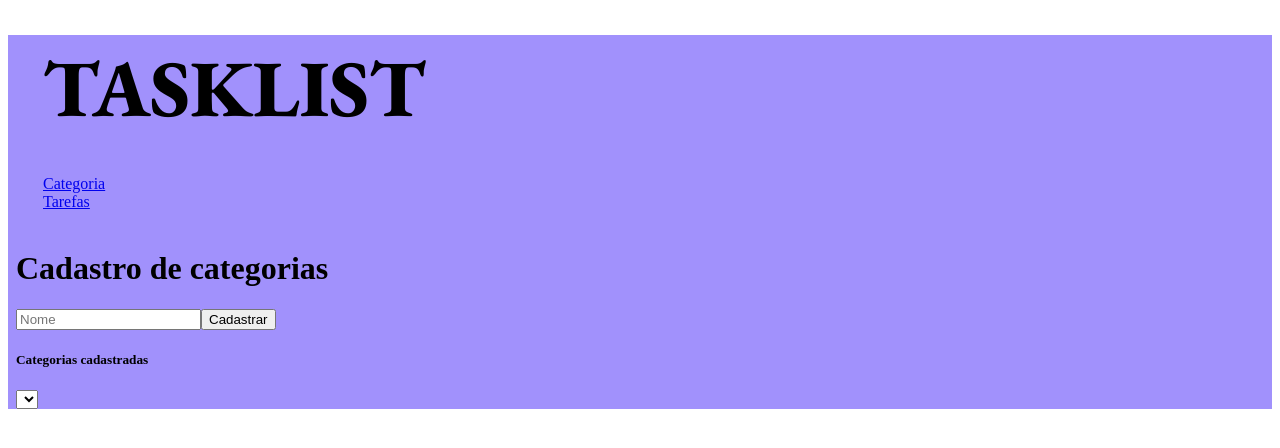
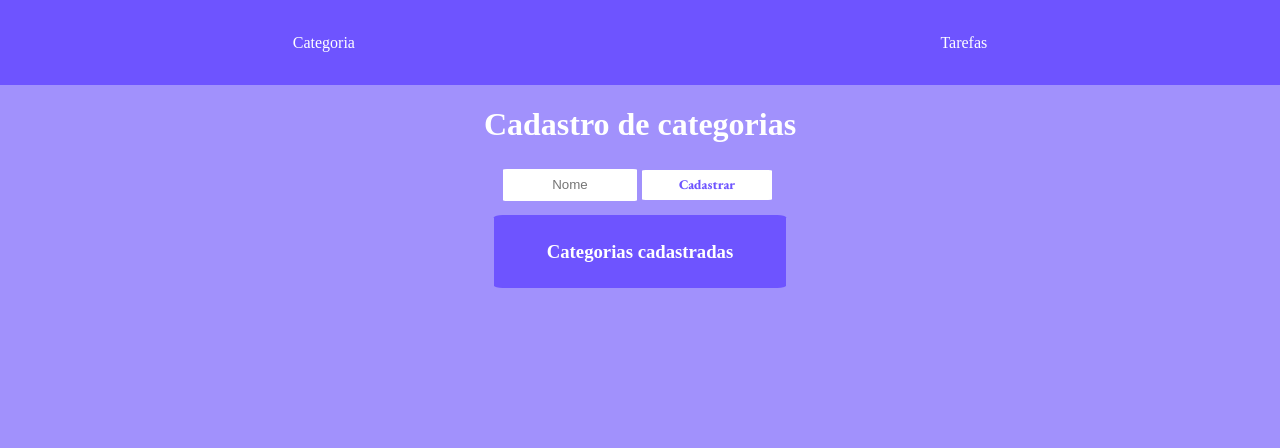
Before and after one commit to GabrielLukaA/TodoAPPHtml, an Angular app: page /categoria in a window 1280 px wide. Shown: the top 448 px of the page. Built offline with nearby package versions, Linux system fonts and the light colour scheme.

Commit message:
initStyle
Começou a ter um estilo próprio, faltando dividir em 3 e deixar menos bruto

```diff
--- a/src/app/app.component.css
+++ b/src/app/app.component.css
@@ -1,62 +1,2 @@
 @import url('https://fonts.googleapis.com/css2?family=EB+Garamond:wght@800&display=swap');
 @import url('https://fonts.googleapis.com/css2?family=Courier+Prime&family=EB+Garamond:wght@800&display=swap');
-
-html,
-body {
-  background-color: rgb(161, 145, 252);
-  height: 100%;
-  margin: 0;
-}
-
-#principal {
-  display: flex;
-  justify-content: space-around;
-}
-
-* {
-  margin: 35px;
-}
-
-h4 {
-  font-family: 'Courier Prime', monospace;
-  font-family: 'EB Garamond', serif;
-}
-
-h1 {
-  font-family: 'EB Garamond', serif;
-  font-size: 80px;
-}
-
-button {
-  font-family: 'Courier Prime', monospace;
-  font-family: 'EB Garamond', serif;
-  background-color: rgb(226, 218, 218);
-  border-radius: 3%;
-  border: none;
-  width: 175px;
-  height: 30px;
-}
-
-.item {
-  display: flex;
-  flex-direction: row;
-  background: rgb(141, 187, 255);
-  -webkit-box-shadow: 3px 3px 20px 2px rgba(0, 0, 0, 0.75);
-  -moz-box-shadow: 3px 3px 20px 2px rgba(0, 0, 0, 0.75);
-  box-shadow: 3px 3px 20px 2px rgba(0, 0, 0, 0.75);
-}
-
-#input {
-  border: none;
-  background-color: rgb(226, 218, 218);
-  padding: 10px;
-  border-radius: 3%;
-  display: inline-block;
-  text-align: center;
-}
-
-SELECT {
-  border: none;
-  background-color: rgb(226, 218, 218);
-  border-radius: 3%;
-}
--- a/src/app/app.component.html
+++ b/src/app/app.component.html
@@ -5,18 +5,26 @@
   <meta charset="UTF-8">
   <meta http-equiv="X-UA-Compatible" content="IE=edge">
   <meta name="viewport" content="width=device-width, initial-scale=1.0">
+
   <title>Document</title>
 </head>
 
 <body>
-  <h1>TASKLIST</h1>
+  <header>
+    <div class="header-app">
+<nav class="header-nav">
+
+    <a class="a-nav" routerLink="/categoria">Categoria</a>
+    <a class="a-nav" routerLink="/tarefas">Tarefas</a>
+
+</nav>
+</div>
+  </header>
 
 
-  <a routerLink="/categoria">Categoria</a><br>
-  <a routerLink="/tarefas">Tarefas</a><br>
-
+  <div class="body-app" >
   <router-outlet></router-outlet>
-
+</div>
 </body>
 
 </html>
--- a/src/categoria/categoria.component.html
+++ b/src/categoria/categoria.component.html
@@ -10,19 +10,17 @@
 
 <body>
     <h1>Cadastro de categorias</h1>
-    <input type="text" placeholder="Nome" [(ngModel)]="nome">
+    <div class="cadastro-input">
+        <input type="text" placeholder="Nome" [(ngModel)]="nome">
     <button (click)="cadastraCategoria()">Cadastrar</button>
+</div>
 
-    <div>
-        <h5>Categorias cadastradas</h5>
+    <div class="categorias-cadastradas">
+        <h3>Categorias cadastradas</h3>
         <div *ngFor="let categoria of categorias; index as indice;">
             <p>{{categoria}}</p>
             <button (click)="removerCategoria(categoria, indice)">remover categoria</button>
         </div>
-        <select name="Oh shit">
-            <OPTIon *ngFor="let categoria of categorias; index as indice;" value="{{categoria}}">
-                {{categoria}}</OPTIon>
-        </select>
     </div>
 </body>
 
--- a/src/categoria/categoria.component.ts
+++ b/src/categoria/categoria.component.ts
@@ -1,5 +1,5 @@
 import { Component, OnInit } from "@angular/core";
-import { NgModel } from "@angular/forms";
+
 
 @Component({
     templateUrl: './categoria.component.html',
--- a/src/styles.css
+++ b/src/styles.css
@@ -1 +1,101 @@
 /* You can add global styles to this file, and also import other style files */
+body {
+    background-color: rgb(161, 145, 252);
+    height: 100%;
+    margin: 0px;
+}
+
+.header-nav {
+    height: 85px;
+    background-color: rgb(110, 84, 255);
+    display: flex;
+    align-items: center;
+    justify-content: space-around;
+}
+.a-nav{
+    color:white;
+    text-decoration: none;
+}
+button {
+    font-family: 'Courier Prime', monospace;
+    font-family: 'EB Garamond', serif;
+    background-color: rgb(255,255,255);
+    border-radius: 3%;
+    border: none;
+    width: 130px;
+    height: 30px;
+    color:rgb(110, 84, 255);
+    margin: 5px;
+  }
+
+  input {
+    border: none;
+    background-color: rgb(255,255,255);
+    color:rgb(110, 84, 255);
+    width: 130px;
+    height: 30px;
+    border-radius: 3%;
+    display: inline-block;
+    text-align: center;
+  }
+  select {
+    background-color: rgb(255,255,255);
+    border: none;
+    height: 30px;
+    width: 50px;
+    margin: 5px;
+    border-radius: 3%;
+    color:rgb(110, 84, 255);
+  }
+  .body-app{
+    display: flex;
+    align-items: center;
+    justify-content: center;
+
+  }
+h1{
+    color:white;
+    display: flex;
+    justify-content: center;
+}
+h3{
+    color:white;
+    display: flex;
+    justify-content: center;
+}
+.h3-tarefas{
+    display: block;
+}
+.div-categorias{
+    border: solid 1px rgb(110, 84, 255);
+    background-color: rgb(110, 84, 255);
+    border-radius: 3%;
+    margin: 10px;
+    padding: 7px;
+
+}
+
+.categorias-cadastradas{
+    background-color: rgb(110, 84, 255);
+    border-radius: 3%;
+    margin: 10px;
+    padding: 7px;
+    display: flex;
+    justify-content: center;
+    flex-direction: column;
+}
+.cadastro-input{
+    display: flex;
+    align-items: center;
+    justify-content: center;
+}
+option {
+    background-color:rgb(161, 145, 252);
+    color: white;
+}
+.repetidor-categorias{
+    /* width: 100%;
+    display:flex;
+    flex-wrap: wrap; */
+
+}
--- a/src/tarefas/tarefas.component.html
+++ b/src/tarefas/tarefas.component.html
@@ -9,26 +9,26 @@
 </head>
 
 <body>
-  <h1>Cadastro de tarefas</h1>
-
+  <h1 class="h1-tarefas">Cadastro de tarefas</h1>
+<div class="cadastro-input">
   <input placeholder="Nome da tarefa" [(ngModel)]="tarefa.nome" id="input">
   <select [(ngModel)]="tarefa.categoria" class="select">
     <option *ngFor="let categoria of categorias" value="{{ categoria }}">{{ categoria }}</option>
   </select>
   <button (click)="cadastrarTarefa()">Cadastrar</button>
-
+</div>
   <div *ngIf="tarefas.length>0">
     <!--verifica se tem alguma categoria-->
-    <div *ngFor="let categoria of categorias">
+    <div class="repetidor-categoria" *ngFor="let categoria of categorias">
       <!--faz uma repetição das categorias-->
-      <div>
+      <div class="div-categorias">
         <!--Inicia a categoria se houver tarefas-->
-        <h1 style="color:aliceblue">{{categoria}}</h1>
+        <h1>{{categoria}}</h1>
         <div *ngFor="let tarefa of tarefas;index as indice">
           <!--faz uma repetição das tarefas-->
           <div *ngIf="tarefa.categoria==categoria">
             <!--coloca a tarefa na respectiva categoria-->
-            <h3>{{tarefa.nome}}</h3>
+            <h3 class="h3-tarefas">Tarefa {{indice+1}}: {{tarefa.nome}}</h3>
             <Button (click)="removerTarefa(indice)">Remover Tarefa</Button>
             <select [(ngModel)]="tarefa.categoria" class="select" (change)="alterarTarefa(tarefa,$event.target.value )">
               <option *ngFor="let categoria of categorias" value="{{ categoria }}">{{ categoria }}</option>
--- a/src/tarefas/tarefas.component.ts
+++ b/src/tarefas/tarefas.component.ts
@@ -12,10 +12,6 @@ interface Tarefa {
 export class TarefasComponent implements OnInit {
 
 
-
-  usuariosDoing: Tarefa[] = [];
-  usuariosTodo: Tarefa[] = [];
-  usuariosDone: Tarefa[] = [];
   categorias: string[];
   tarefas: Tarefa[] = [];
 
```
